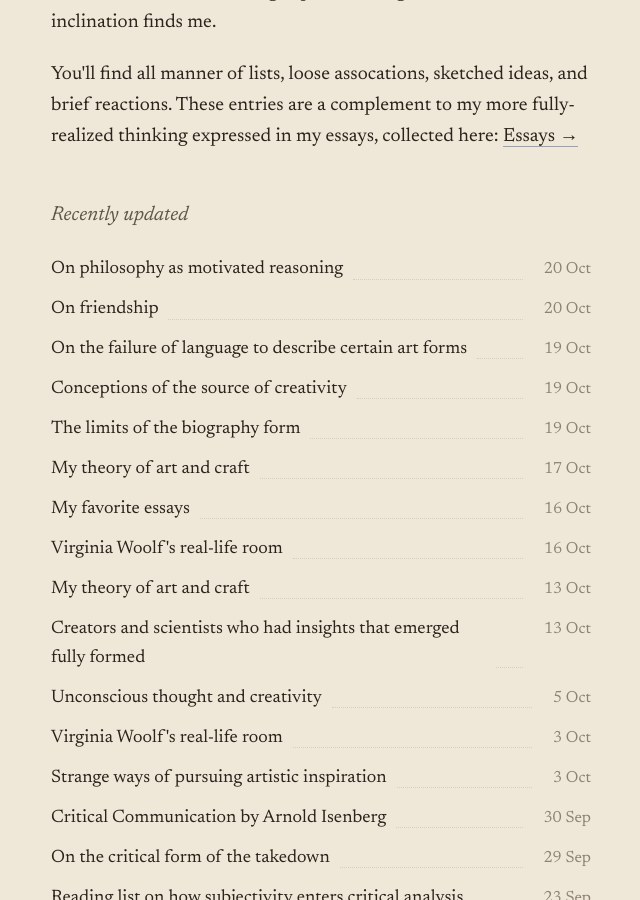
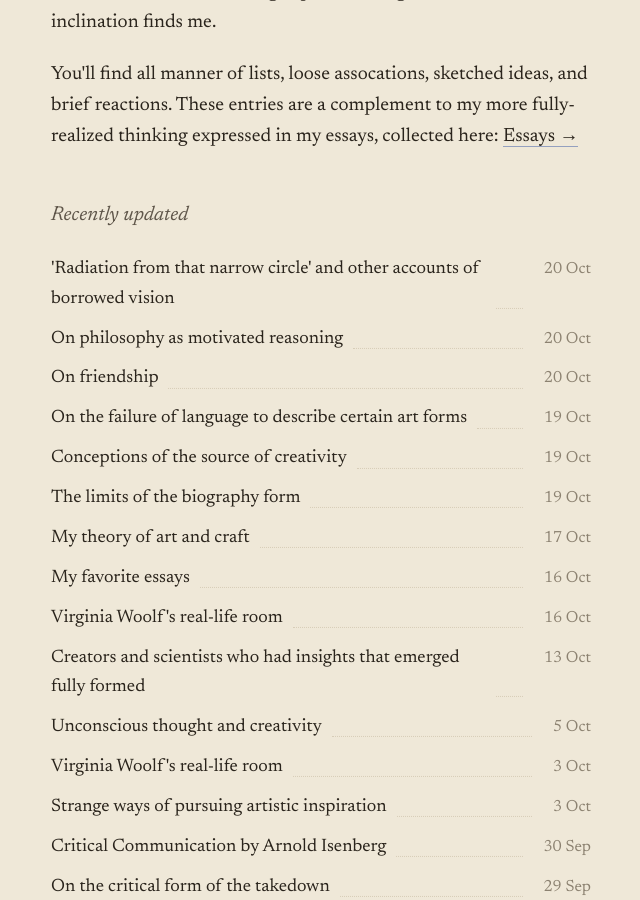
Before and after one commit to lauramoorewrites-del/treasury, a Jekyll site: the page built from index.md, in a window 1280 px wide and 900 px high, scrolled down 264 px. Shown: the whole window, without its empty margins (319-959 px from the left). Built offline with Jekyll 4.4.1, drawn with Linux system fonts in a browser that asks for light colours; some of the changed text lies outside the part shown.

Commit message:
Add Maugham on beauty to borrowed vision entry; dedupe recent list
Co-Authored-By: Claude Opus 5.5 (1M context) <noreply@anthropic.com>

```diff
--- a/index.md
+++ b/index.md
@@ -4,6 +4,9 @@ title: "Moore’s Treasury"
 intro: What you see is an experiment I began in June 2026, inspired by the digital gardening projects of <a href="https://maggieappleton.com/nontechnical-gardening">Maggie Appleton</a> and others as well as medieval conceptions of memory as a treasure-house. It’s a living experiment, a garden I'll tend as the inclination finds me.
 intro2: "You'll find all manner of lists, loose assocations, sketched ideas, and brief reactions. These entries are a complement to my more fully-realized thinking expressed in my essays, collected here:"
 recent:
+  - title: "'Radiation from that narrow circle' and other accounts of borrowed vision"
+    url: "/radiation-from-that-narrow-circle/"
+    date: "20 Oct"
   - title: "On philosophy as motivated reasoning"
     url: "/on-philosophy-as-motivated-reasoning/"
     date: "20 Oct"
@@ -28,9 +31,6 @@ recent:
   - title: "Virginia Woolf's real-life room"
     url: "/virginia-woolfs-real-life-room/"
     date: "16 Oct"
-  - title: "My theory of art and craft"
-    url: "/my-theory-of-art-and-craft/"
-    date: "13 Oct"
   - title: "Creators and scientists who had insights that emerged fully formed"
     url: "/insights-that-emerged-fully-formed/"
     date: "13 Oct"
```
Also changed, not shown: other parts of index.md (+0 -3 lines), _pages/radiation-from-that-narrow-circle.md (+5 -1 lines).
